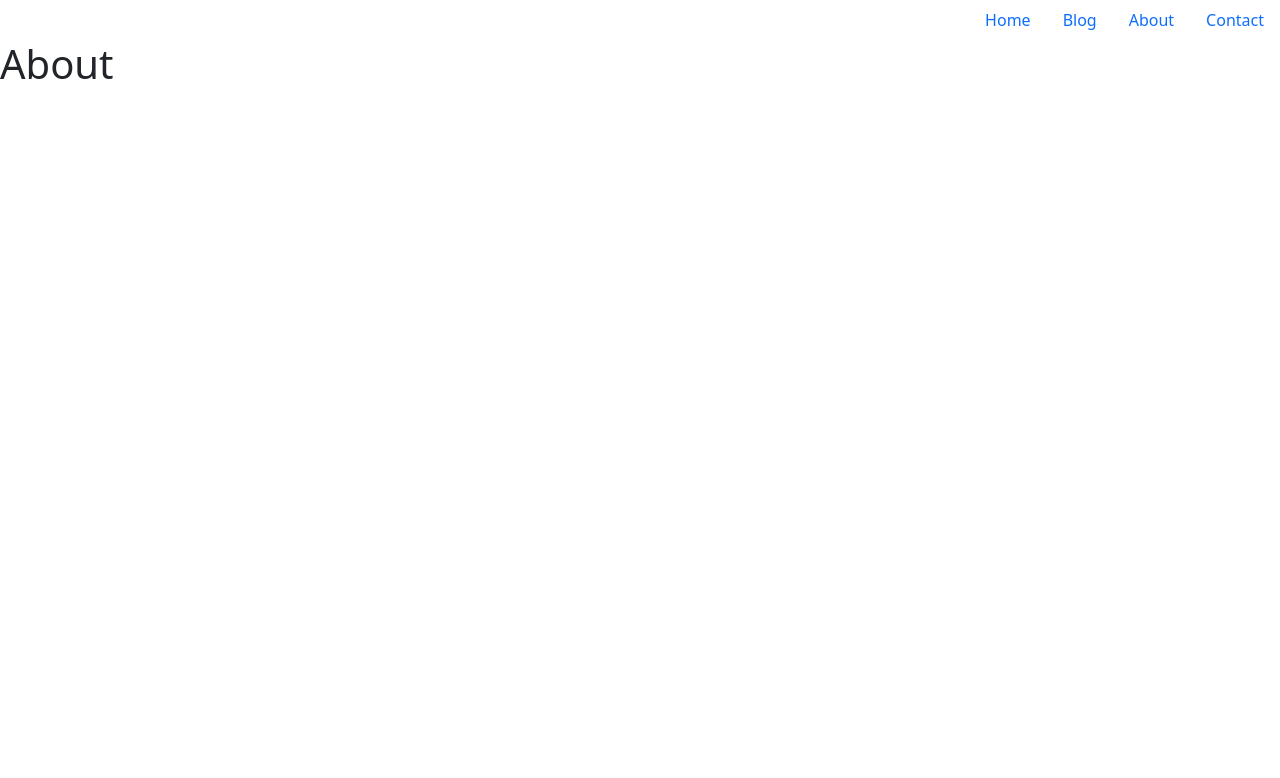
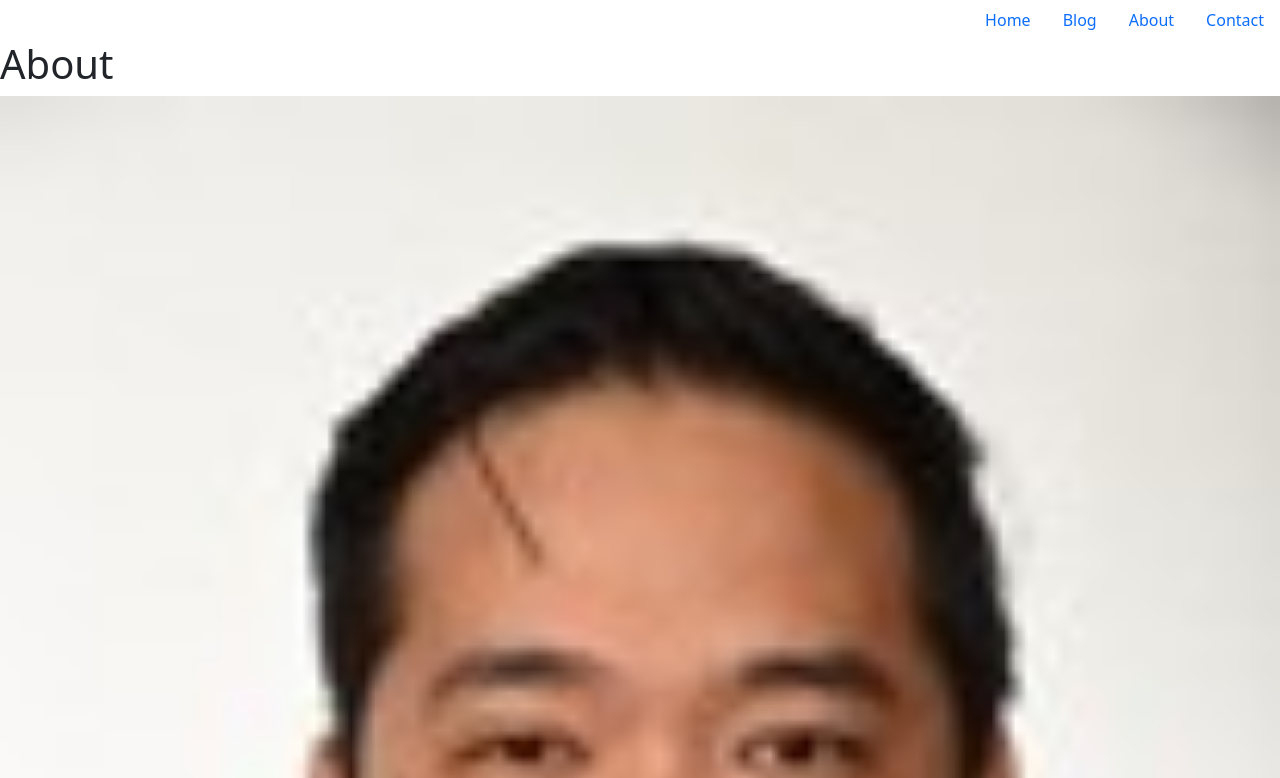
Before and after one commit to lutherjohn/lutherjohn, a plain HTML site: page about.html in a window 1280 px wide. Shown: the top 778 px of the page. Drawn offline with nearby package versions, Linux system fonts and the light colour scheme.

Commit message:
adding images on about

```diff
--- a/about.html
+++ b/about.html
@@ -29,6 +29,7 @@
         </li>
     </ul>
     <h1>About</h1>
+    <img src="./img/luther-john.jpg" class="d-block w-100" alt="luther-john-frontend-developer">
 
     <!-- Optional JavaScript; choose one of the two! -->
 
```
Also changed, not shown: img/luther-john.jpg (added).
